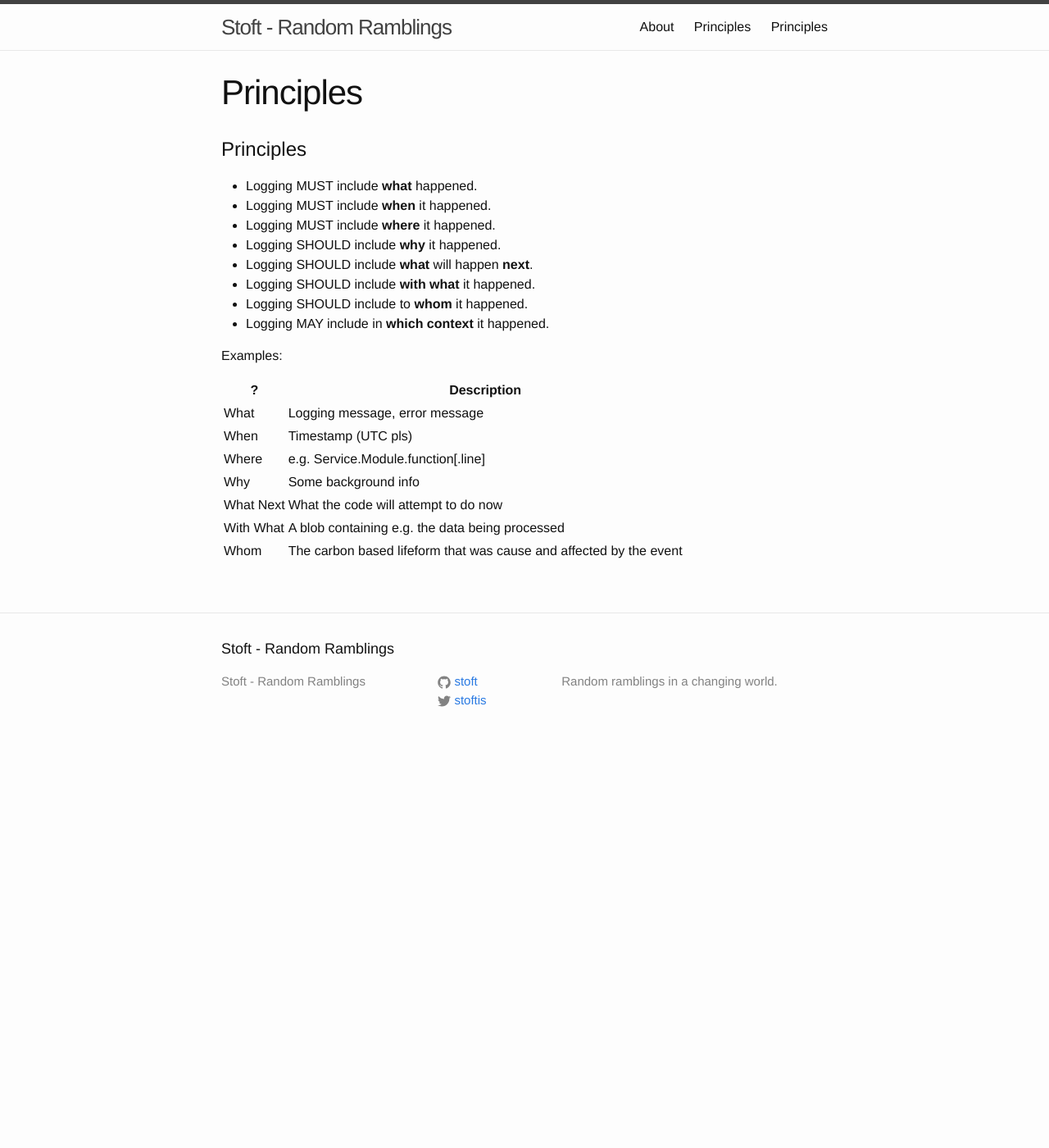
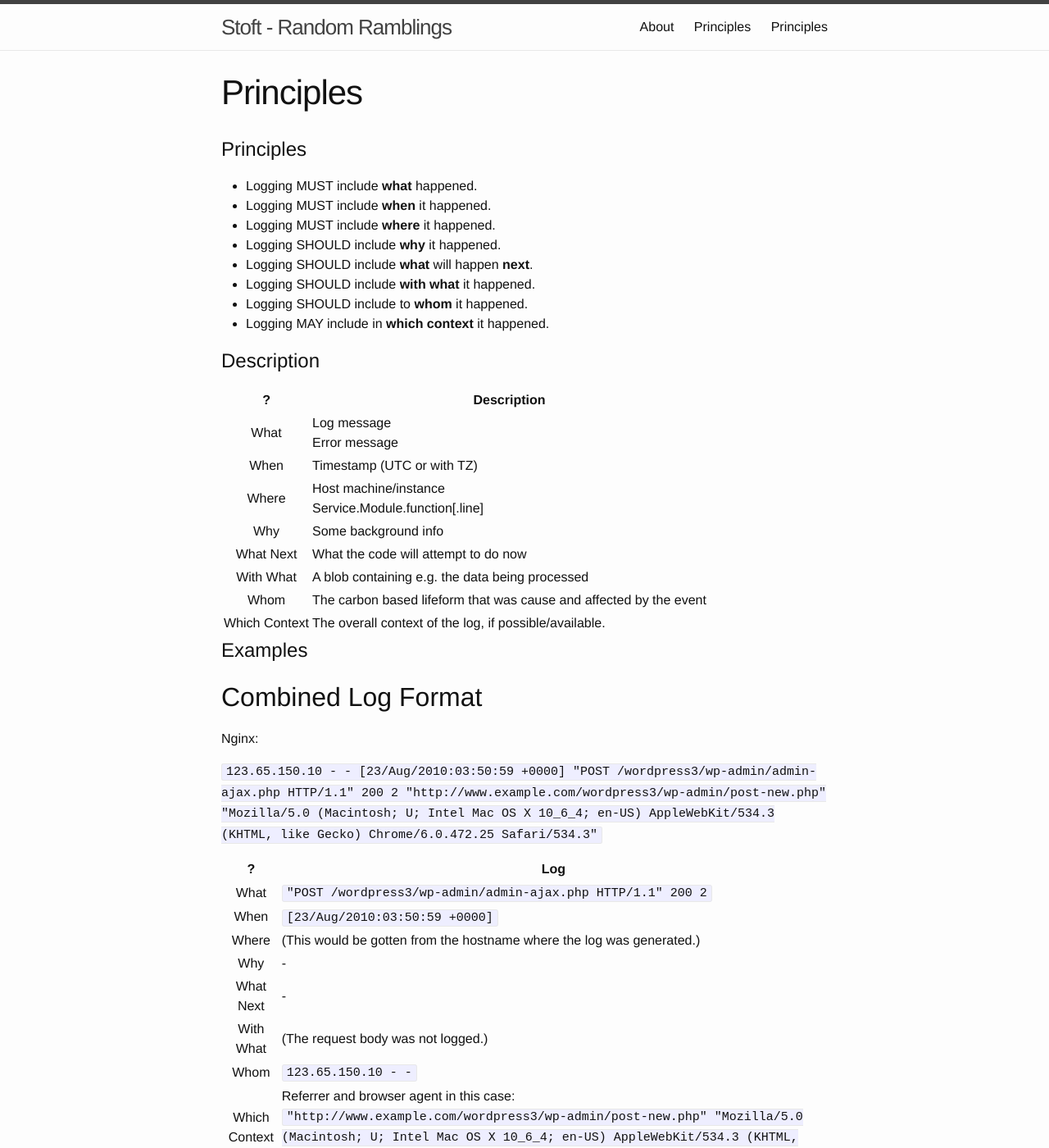
Before and after one commit to stoft/stoft.github.io, a Jekyll site: the page built from bok/logging/logging.md, in a window 1280 px wide and 1400 px high. Shown: the whole window at 82% size. Built offline with Jekyll 4.4.1, drawn with Linux system fonts in a browser that asks for light colours; our own code applies the rules of GitHub Pages for plain Markdown files; some of the changed text lies outside the part shown.

Commit message:
Added context and example.

```diff
--- a/bok/logging/logging.md
+++ b/bok/logging/logging.md
@@ -10,14 +10,34 @@
 * Logging MAY include in **which context** it happened.
 
 
-Examples:
+# Description
 
 | ?        | Description     |
-| ---------|-------------    |
-| What     | Logging message, error message |
-| When     | Timestamp (UTC pls) |
-| Where    | e.g. Service.Module.function[.line] |
+| :-------:|-------------    |
+| What     | Log message<br/>Error message<br/> |
+| When     | Timestamp (UTC or with TZ) |
+| Where    | Host machine/instance<br/>Service.Module.function[.line] |
 | Why      | Some background info |
 | What Next | What the code will attempt to do now |
 | With What | A blob containing e.g. the data being processed |
 | Whom     | The carbon based lifeform that was cause and affected by the event |
+| Which Context | The overall context of the log, if possible/available.|
+
+# Examples
+
+## Combined Log Format
+
+Nginx:
+
+`123.65.150.10 - - [23/Aug/2010:03:50:59 +0000] "POST /wordpress3/wp-admin/admin-ajax.php HTTP/1.1" 200 2 "http://www.example.com/wordpress3/wp-admin/post-new.php" "Mozilla/5.0 (Macintosh; U; Intel Mac OS X 10_6_4; en-US) AppleWebKit/534.3 (KHTML, like Gecko) Chrome/6.0.472.25 Safari/534.3"`
+
+| ?   | Log |
+|:---:| --- |
+| What | `"POST /wordpress3/wp-admin/admin-ajax.php HTTP/1.1" 200 2` |
+| When | `[23/Aug/2010:03:50:59 +0000]` |
+| Where | (This would be gotten from the hostname where the log was generated.) |
+| Why | - |
+| What Next | - |
+| With What | (The request body was not logged.) |
+| Whom | `123.65.150.10 - -` |
+| Which Context | Referrer and browser agent in this case: <br/>`"http://www.example.com/wordpress3/wp-admin/post-new.php" "Mozilla/5.0 (Macintosh; U; Intel Mac OS X 10_6_4; en-US) AppleWebKit/534.3 (KHTML, like Gecko) Chrome/6.0.472.25 Safari/534.3"`  |
```
